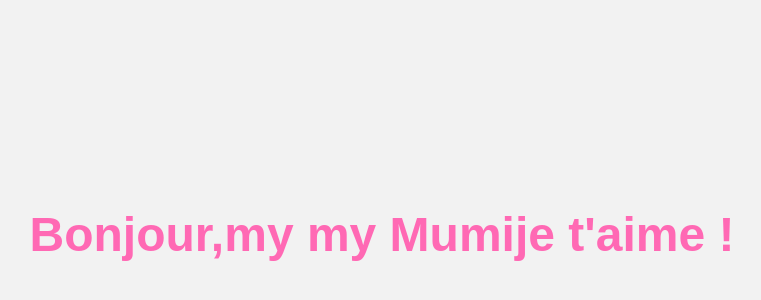
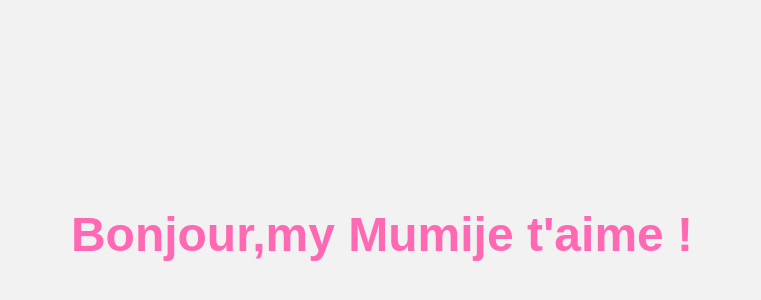
Before and after one commit to vibora07/prog, a plain HTML site: page index.html in a window 1280 px wide. Shown: the part 174-474 px from the top of the page, without its empty margins (258-1019 px from the left). Drawn offline with Linux system fonts and the light colour scheme.

Commit message:
Update index.html

```diff
--- a/index.html
+++ b/index.html
@@ -24,7 +24,7 @@
     </style>
 </head>
 <body>
-     <h1>Bonjour,my my Mumi</h1>
+     <h1>Bonjour,my Mumi</h1>
     <h1>je t'aime !</h1>
 </body>
 </html>
```
